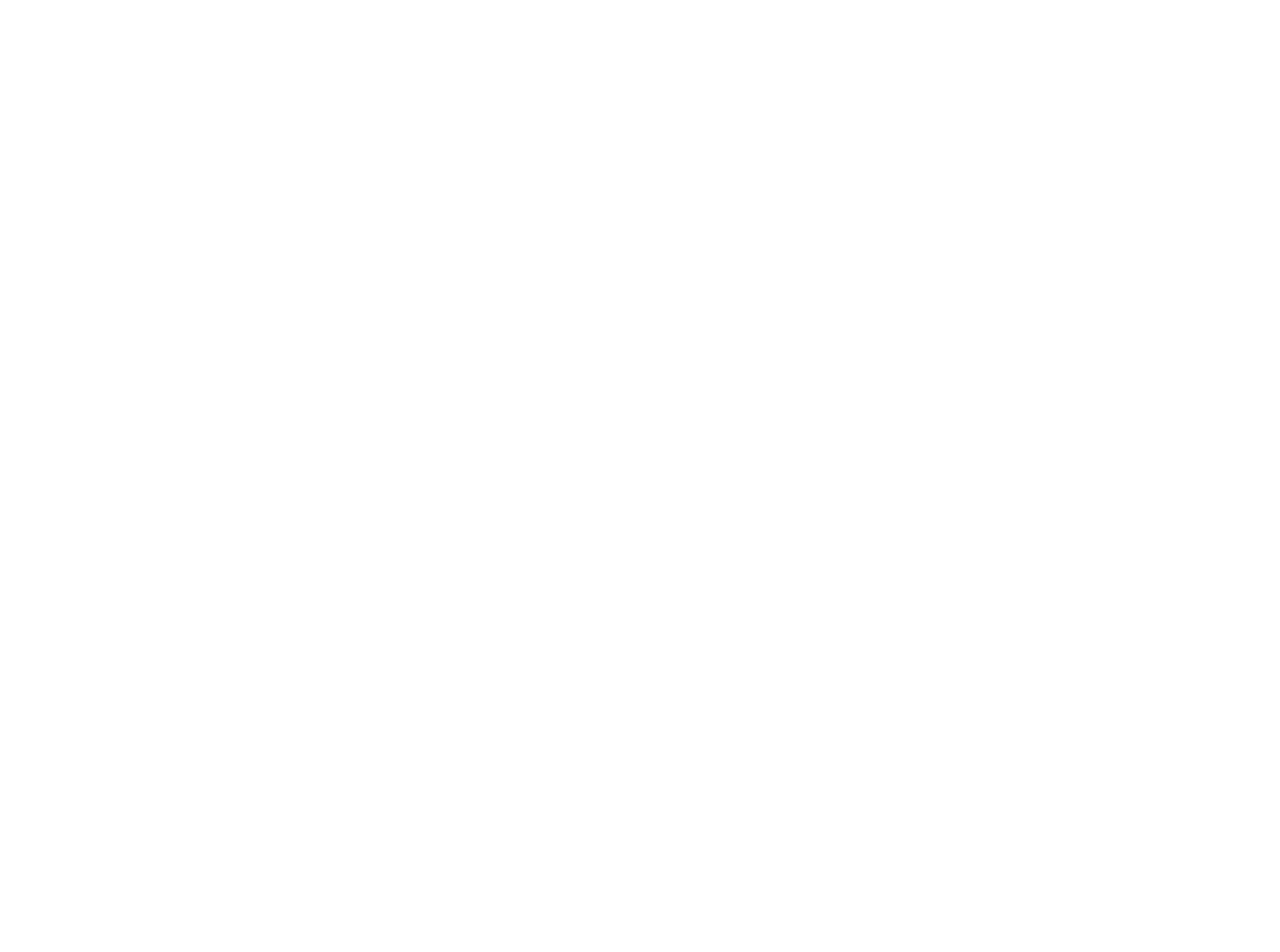
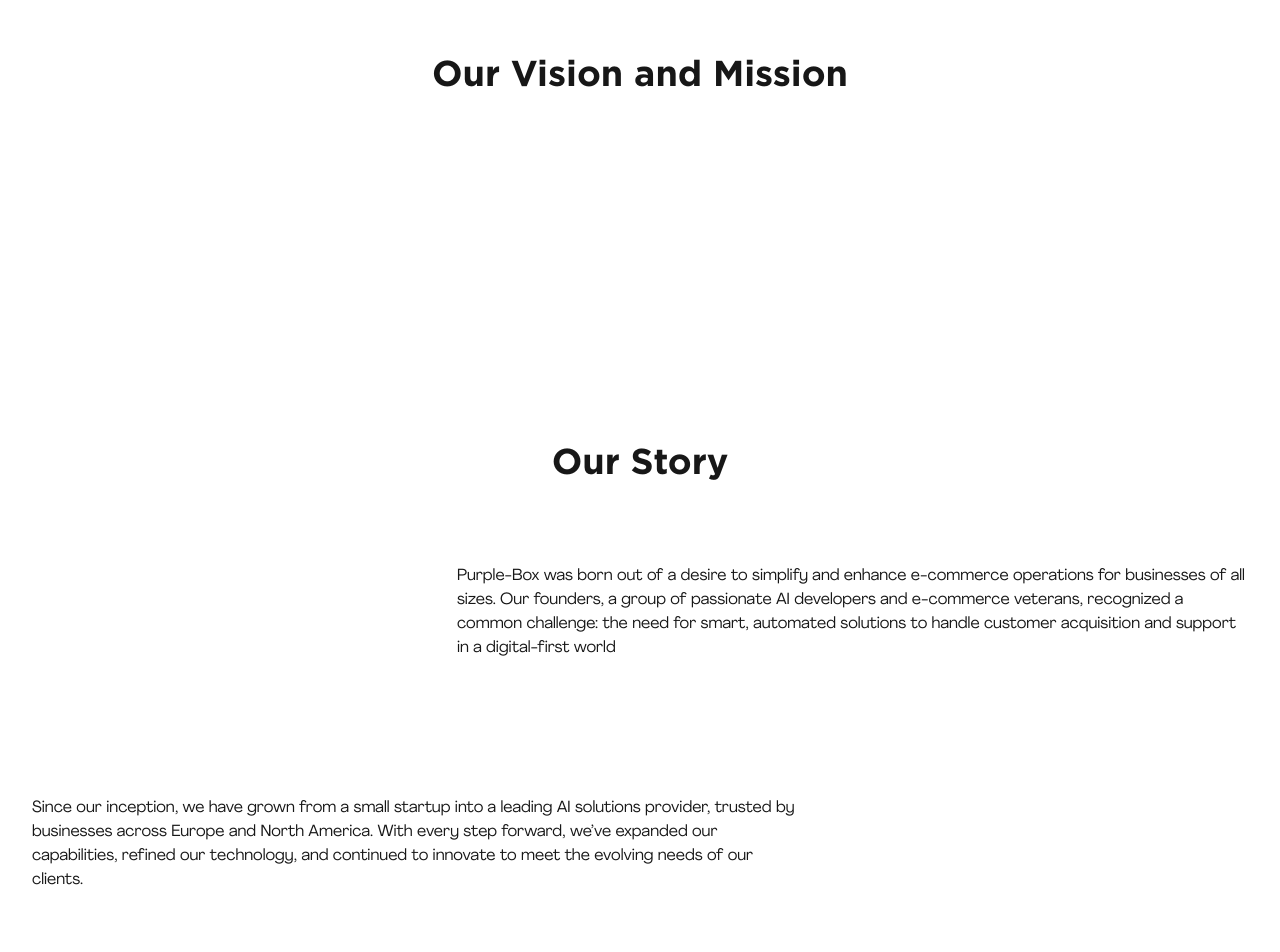
Before and after one commit to VooYee/Purple-Box, a Next.js app: page /about-us in a window 1280 px wide. Shown: the part 100-1052 px from the top of the page. Before the commit the page ends 800 px from the top, so only its background shows below. Built offline with nearby package versions, Linux system fonts and the light colour scheme.

Commit message:
feat: about us

```diff
--- a/app/about-us/page.tsx
+++ b/app/about-us/page.tsx
@@ -1,9 +1,63 @@
 import React from 'react'
+import { coreValuesData } from '@/lib/constants'
 
 const AboutUsPage = () => {
   return (
-    <div className="wrapper flex flex-col items-center gap-y-16">
-      AboutUsPage
+    <div className="flex flex-col items-center gap-y-16">
+
+      {/* Our Vision and Mission */}
+      <div className='wrapper mt-[120px] flex flex-col items-center gap-y-8'>
+        <h5 className="text-4xl font-bold font-gotham">Our Vision and Mission</h5>
+        <div className='w-full flex justify-center gap-x-8 text-white text-center'>
+          <div className='w-full border-2 border-white rounded-xl p-6 space-y-4'>
+            <p>Vision</p>
+            <p>To revolutionize e-commerce with AI, empowering businesses to innovate and grow with scalable, efficient, and cutting-edge solutions</p>
+          </div>
+          <div className='w-full border-2 border-white rounded-xl p-6 space-y-4'>
+            <p>Our Mission</p>
+            <p>Our mission is to enable small to medium-sized e-commerce businesses to optimize client acquisition and management using AI technology. We aim to enhance operational efficiency, drive sustainable growth, and ensure exceptional customer support experiences</p>
+          </div>
+        </div>
+      </div>
+
+      {/* Our Story */}
+      <div className='wrapper flex flex-col gap-y-8'>
+        <h5 className="text-4xl font-bold font-gotham">Our Story</h5>
+        <div className='flex flex-col w-full gap-y-8'>
+          <div className='w-full flex gap-x-8 items-center'>
+            <div className='h-[200px] w-full rounded-xl border-2 border-white'>
+
+            </div>
+            <p>
+            Purple-Box was born out of a desire to simplify and enhance e-commerce operations for businesses of all sizes. Our founders, a group of passionate AI developers and e-commerce veterans, recognized a common challenge: the need for smart, automated solutions to handle customer acquisition and support in a digital-first world
+            </p>
+          </div>
+          <div className='w-full flex gap-x-8 items-center'>
+            <p>
+              Since our inception, we have grown from a small startup into a leading AI solutions provider, trusted by businesses across Europe and North America. With every step forward, we’ve expanded our capabilities, refined our technology, and continued to innovate to meet the evolving needs of our clients.
+            </p>
+            <div className='h-[200px] w-full rounded-xl border-2 border-white'>
+
+            </div>
+          </div>
+        </div>
+      </div>
+
+      {/* Core Values */}
+      <div className='wrapper flex flex-col gap-y-8'>
+        <h5 className="text-4xl font-bold font-gotham">Our Core Values</h5>
+        <ul className='w-full flex gap-x-8'>
+          {coreValuesData.map((item, index) => {
+              return (
+                <div key={index} className="w-full p-4 border-white border-2 rounded-xl flex flex-col items-center gap-y-4 text-white text-center">
+                  <p className='text-xl font-bold text-center'>{item.title}</p>
+                  <p>{item.description}</p>
+                </div>
+              )
+            })}
+        </ul>
+      </div>
+
     </div>
   )
 }
--- a/app/page.tsx
+++ b/app/page.tsx
@@ -123,7 +123,7 @@
 
       {/* SEE IN ACTION */}
       <div className="flex flex-col items-center gap-y-12">
-        <h5 className="font-gotham text-4xl font-bold">See Purple-Box in Action</h5>
+        <h5 className="font-gotham text-4xl font-bold">See <span className="text-gradient">Purple-Box</span> in Action</h5>
         <div>
           <Image
             src={RobotPad}
@@ -148,6 +148,8 @@
             })}
           </ul>
       </div>
+
+      <div className="mb-20" />
     </div>
   );
 }
--- a/lib/constants.ts
+++ b/lib/constants.ts
@@ -76,3 +76,22 @@
     "icon": "/icons/local-retail-icon.png"
   },
 ]
+
+export const coreValuesData = [
+  {
+      "title": "Efficient",
+      "description": "We believe in delivering solutions that maximize productivity and reduce overhead for businesses, allowing them to focus on growth."
+  },
+  {
+      "title": "Scalable",
+      "description": "Our technology is designed to grow with our clients, providing adaptable solutions that scale effortlessly with their expanding needs."
+  },
+  {
+      "title": "Innovative",
+      "description": "Innovation is at the heart of what we do. We constantly push the boundaries of what's possible with AI to provide the best solutions."
+  },
+  {
+      "title": "Empowering",
+      "description": "We empower our clients to achieve their fullest potential by providing tools that transform their operations and drive success."
+  }
+]
```
